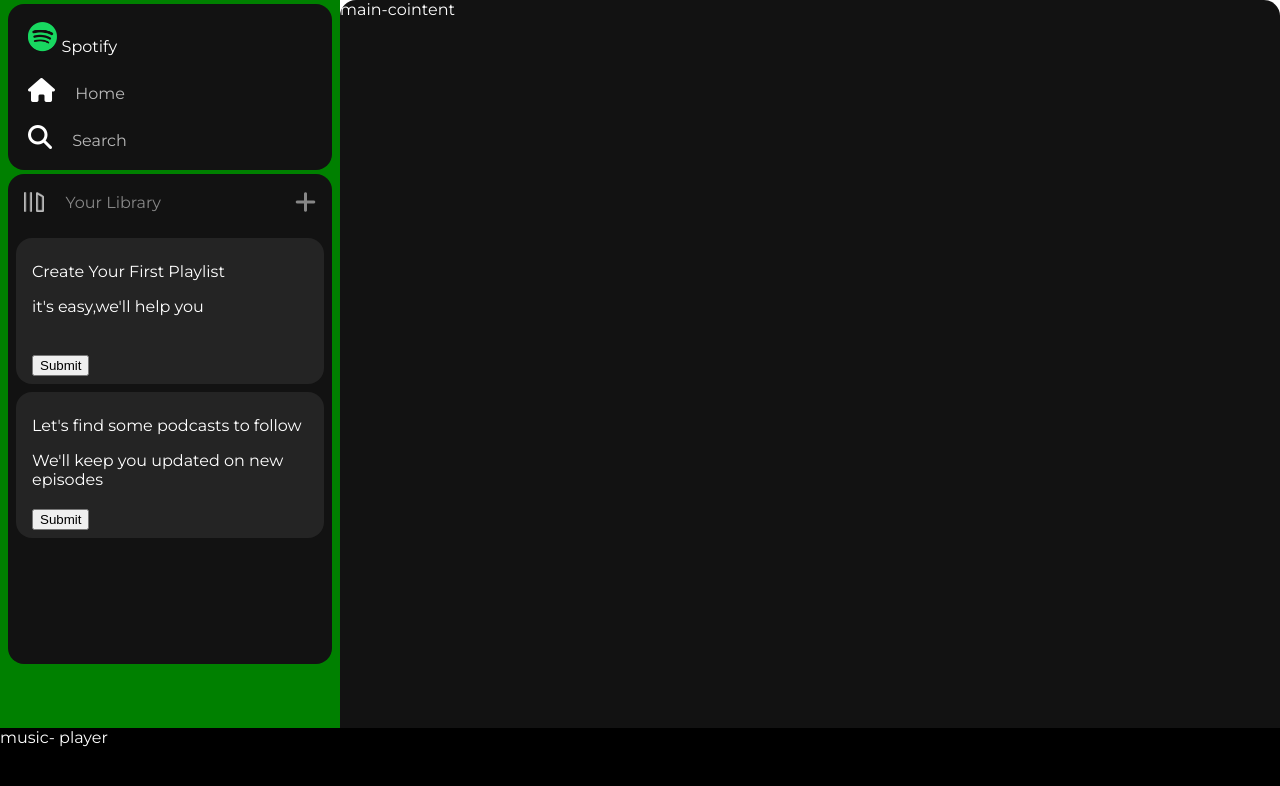
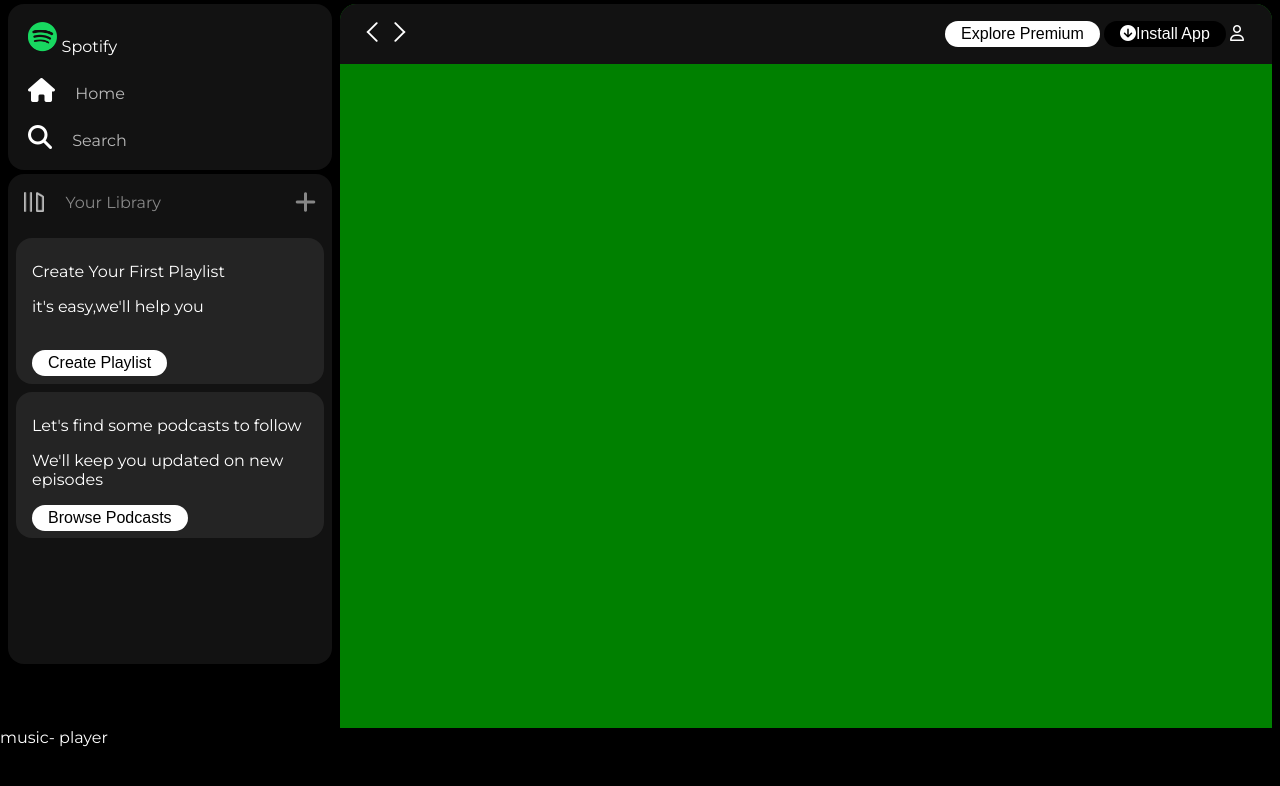
Before and after one commit to SkSelim-Git/Spotify, a plain HTML site: page index.html in a window 1280 px wide. Drawn offline with Linux system fonts and the light colour scheme; a web font is replaced by a local one.

Commit message:
add main-content-sticky-navbar

```diff
--- a/index.html
+++ b/index.html
@@ -16,7 +16,9 @@
     <link rel="stylesheet" href="style.css">
 </head>
 <body>
+    <!-- Main Class -->
     <div class="main">
+        <!-- Sidebar -->
         <div class="sidebar">
             <div class="navbar">
                 <div class="nav-logo">
@@ -44,7 +46,7 @@
                         <p>it's easy,we'll help you</p>
                     </div>
                     <div class="card-button">
-                        <button type="button">Submit</button>
+                        <button class="badge">Create Playlist</button>
                     </div>
                 </div>
                 <div class="library-card">
@@ -53,14 +55,30 @@
                         <p>We'll keep you updated on new episodes</p>
                     </div>
                     <div class="card-button">
-                        <button type="button">Submit</button>
+                        <button class="badge">Browse Podcasts</button>
                     </div>
                 </div>
             </div>
         </div>
+        <!-- Main-Content -->
         <div class="main-content">
-            main-cointent
+            <div class="sticky-navbar">
+                <div class="sticky-nav-icon">
+                    <img src="./Documents/backward_icon.png">
+                    <img src="./Documents/forward_icon.png">
+                </div>
+                <div class="sticky-nav-option">
+                    <button class="badge">Explore Premium</button>
+                    <button class="badge" style="color:white; background-color: black;"><i class="fa-solid fa-circle-arrow-down"></i>Install App</button>
+                    <i class="fa-regular fa-user"></i>
+                </div>
+
+            </div>
+            <div class="content-card">
+
+            </div>
         </div>
+        <!-- Music-Player -->
         <div class="music-player">
             music- player
         </div>
--- a/style.css
+++ b/style.css
@@ -2,7 +2,7 @@ body{
     font-family: 'Montserrat', sans-serif;
     margin: 0;
     padding:0;
-    background-color: white;
+    background-color: #000000;
     color: #ffffff;
     overflow: hidden;
 }
@@ -13,7 +13,7 @@ body{
 }
 .sidebar{
     width:340px;
-    background-color: green;
+    background-color: #000000;
 }
 .navbar{
     height: 150px;
@@ -87,22 +87,38 @@ a{
     justify-content: space-between;
     padding: 0.5rem 1rem;
 }
+.main-content{
+    flex: 1;
+    background-color: green;
+    border-radius: 1rem;
+    overflow: auto;
+    margin: 0.25rem 0.5rem 0 0;
+}
+.badge{
+    background-color: #ffffff;
+    color: #000000;
+    border: none;
+    border-radius: 100px;
+    padding: 0.25rem 1rem;
+    font-size: 1rem;
+}
+.sticky-navbar{
+    position: sticky;
+    top: 0;
+    background-color: #121212;
+    padding: 1rem 1.25rem;
+    display: flex;
+    justify-content: space-between;
+    align-items: center;
+}
+.sticky-nav-option{
+    margin-right: 0.5rem;
+}
 
 
 
 
 
-
-
-
-
-
-.main-content{
-    flex: 1;
-    background-color: #121212;
-    border-radius: 1rem;
-    overflow: auto;
-}
 .music-player{
     height:72px;
     width: 100vw;
```
